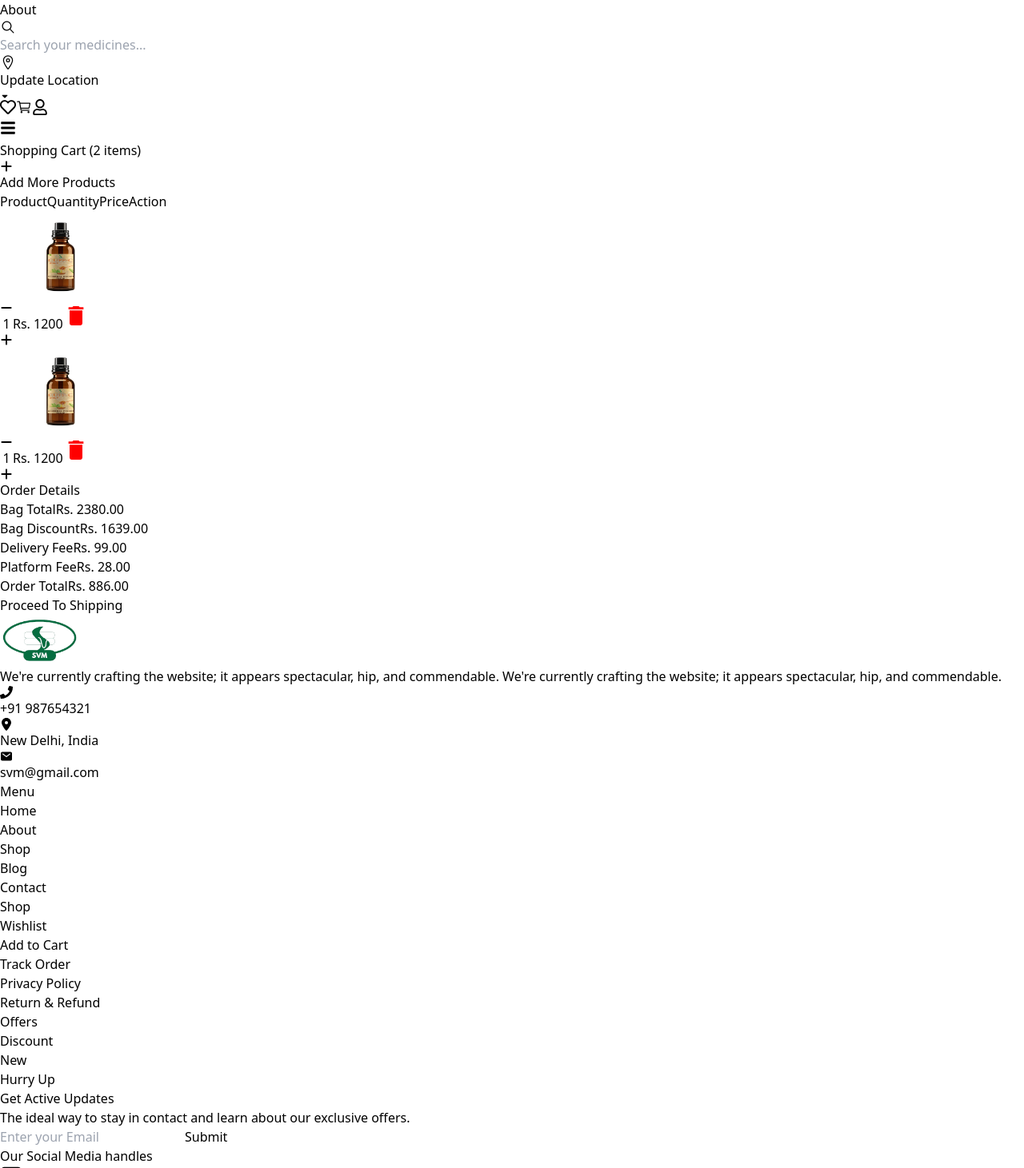
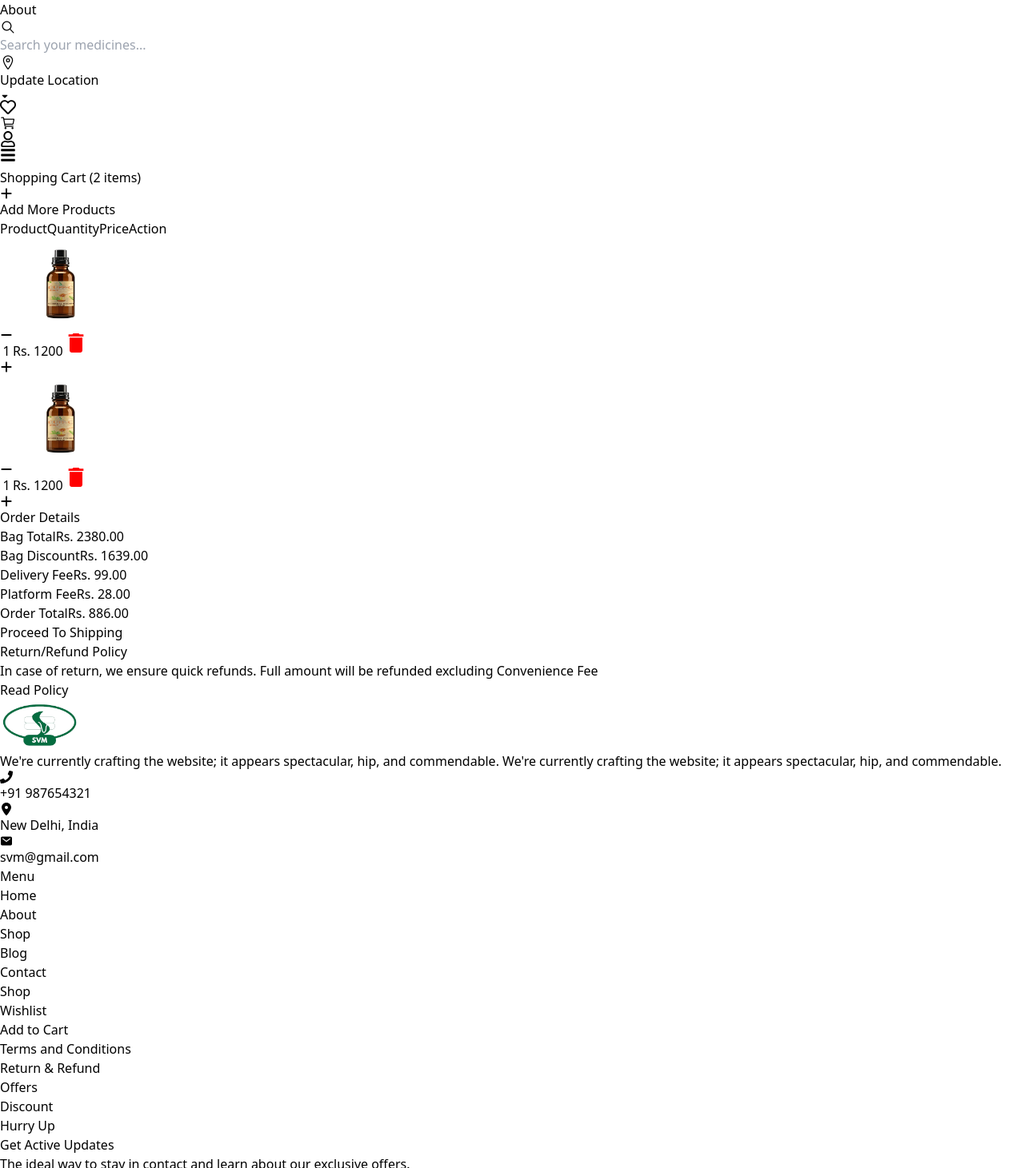
Before and after one commit to Diliate/svm-frontend, a Next.js app: page /cart in a window 1280 px wide. Shown: the part 249-1710 px from the top of the page at 80% size. Built offline with nearby package versions, Linux system fonts and the light colour scheme.

Commit message:
feat: Added link url in navbar and footer

```diff
--- a/src/app/cart/page.jsx
+++ b/src/app/cart/page.jsx
@@ -7,7 +7,7 @@ function Page() {
   return (
     <section className="px-20 pt-24 pb-10">
       <div className="flex items-center justify-center gap-10">
-        <div className="w-1/2">
+        <div className="w-1/2 h-screen">
           <div className="flex justify-between px-2 mb-5">
             <h1 className="text-2xl font-medium">Shopping Cart (2 items)</h1>
             <button className="flex items-center gap-1 text-[#6BA2C2] text-xl">
@@ -62,7 +62,9 @@ function Page() {
             </div>
           </div>
         </div>
-        <div className="w-[40%] bg-[#F7F7F7] p-5 mt-10">
+
+        <div className="w-[40%] h-screen">
+          <div className="bg-[#F7F7F7] p-5 mt-10">
             <div className="flex flex-col gap-5">
               <h2 className="text-3xl font-medium">Order Details</h2>
               <div className="flex justify-between text-xl">
@@ -90,6 +92,20 @@ function Page() {
               </button>
             </div>
           </div>
+
+          <div className="bg-[#F7F7F7] p-5 mt-10 flex flex-col gap-4">
+            <h2 className="text-3xl font-medium">Return/Refund Policy</h2>
+            <p>
+              In case of return, we ensure quick refunds. Full amount will be
+              refunded excluding Convenience Fee
+            </p>
+            <div className="flex justify-start">
+              <button className="text-[#6BA2C2] text-2xl font-medium">
+                Read Policy
+              </button>
+            </div>
+          </div>
+        </div>
       </div>
     </section>
   );
--- a/src/app/contact/page.jsx
+++ b/src/app/contact/page.jsx
@@ -5,7 +5,7 @@ import { IoLocationOutline } from "react-icons/io5";
 
 function page() {
   return (
-    <section className="p-10">
+    <section className="px-10 pt-32 pb-10">
       <div className="flex flex-col items-center justify-center">
         <div className="flex gap-10">
           <div className="flex flex-col gap-5 w-[430px] border-2 pl-10 py-5 rounded-2xl">
--- a/src/app/limitedoffer/page.jsx
+++ b/src/app/limitedoffer/page.jsx
@@ -82,7 +82,7 @@ const page = () => {
   };
 
   return (
-    <section>
+    <section className="pt-16">
       <div className="h-[430px] w-full relative overflow-hidden">
         <img src="/limited-offer.png" alt="offer" className="w-full" />
       </div>
--- a/src/app/offer/page.jsx
+++ b/src/app/offer/page.jsx
@@ -81,7 +81,7 @@ const page = () => {
   };
 
   return (
-    <section>
+    <section className="pt-16">
       <div className="h-[320px] w-full relative overflow-hidden">
         <video
           preload="none"
--- a/src/app/profile/customercare/page.jsx
+++ b/src/app/profile/customercare/page.jsx
@@ -48,7 +48,7 @@ const page = () => {
     },
   ];
   return (
-    <section className="p-10">
+    <section className="p-10 pt-20">
       <div className="flex flex-col items-center justify-center">
         <div className="w-[80%]">
           <h1 className="text-5xl font-semibold">Need Help with Orders?</h1>
--- a/src/app/profile/page.jsx
+++ b/src/app/profile/page.jsx
@@ -52,7 +52,7 @@ const page = () => {
   ];
 
   return (
-    <section className="bg-[#F7F7F7] p-10">
+    <section className="bg-[#F7F7F7] p-10 pt-20">
       <h1 className="mb-10 text-5xl font-semibold">Profile</h1>
       <div className="grid grid-cols-3 gap-10">
         {profileData.map((data, index) => (
--- a/src/app/profile/return/page.jsx
+++ b/src/app/profile/return/page.jsx
@@ -2,7 +2,7 @@ import React from "react";
 
 const page = () => {
   return (
-    <section className="p-10">
+    <section className="p-10 pt-20">
       <h1 className="text-4xl font-semibold text-center">
         Return and Refund Policy
       </h1>
--- a/src/app/profile/termsandconditions/page.jsx
+++ b/src/app/profile/termsandconditions/page.jsx
@@ -2,7 +2,7 @@ import React from "react";
 
 const page = () => {
   return (
-    <section className="p-10">
+    <section className="p-10 pt-20">
       <h1 className="text-4xl font-semibold text-center">
         Terms and Conditions
       </h1>
--- a/src/app/wishlist/page.jsx
+++ b/src/app/wishlist/page.jsx
@@ -3,7 +3,7 @@ import React from "react";
 
 function Page() {
   return (
-    <section className="p-10">
+    <section className="px-10 pt-20 pb-10">
       <h1 className="text-4xl font-semibold">Products Wishlist</h1>
       <div className="grid grid-cols-1 gap-10 mt-10 md:grid-cols-2 lg:grid-cols-3 xl:grid-cols-4">
         {Array.from({ length: 10 }, (_, index) => (
--- a/src/components/Footer.jsx
+++ b/src/components/Footer.jsx
@@ -1,4 +1,5 @@
 import Image from "next/image";
+import Link from "next/link";
 import React from "react";
 import { FaFacebookSquare, FaPhone, FaPinterestSquare } from "react-icons/fa";
 import { FaSquareInstagram } from "react-icons/fa6";
@@ -10,21 +11,22 @@ const Footer = () => {
     <footer>
       {/* Main Footer Container */}
       <div className="flex flex-col lg:flex-row justify-between px-5 lg:px-10 pt-10 pb-3 bg-[#F9F9EB]">
-
         {/* Logo and Contact Information */}
-        <div className="flex-1 flex flex-col gap-4 mb-8 lg:mb-0">
+        <div className="flex flex-col flex-1 gap-4 mb-8 lg:mb-0">
           <div className="flex items-center">
             <Image src="/svm-logo.png" alt="logo" height={100} width={100} />
           </div>
 
           {/* Text Container with Limited Width */}
           <div className="max-w-md">
-            <p className="text-base sm:text-lg text-justify">
-              We're currently crafting the website; it appears spectacular, hip, and commendable. We're currently crafting the website; it appears spectacular, hip, and commendable.
+            <p className="text-base text-justify sm:text-lg">
+              We're currently crafting the website; it appears spectacular, hip,
+              and commendable. We're currently crafting the website; it appears
+              spectacular, hip, and commendable.
             </p>
           </div>
 
-          <div className="flex flex-col gap-2 text-base sm:text-lg font-medium">
+          <div className="flex flex-col gap-2 text-base font-medium sm:text-lg">
             <span className="flex items-center gap-1">
               <FaPhone /> +91 987654321
             </span>
@@ -38,16 +40,26 @@ const Footer = () => {
         </div>
 
         {/* Links Sections */}
-        <div className="flex flex-col sm:flex-row gap-8 lg:gap-14 flex-1 mb-8 lg:mb-0">
+        <div className="flex flex-col flex-1 gap-8 mb-8 sm:flex-row lg:gap-14 lg:mb-0">
           {/* Menu */}
           <div>
             <h2 className="mb-3 text-xl font-bold">Menu</h2>
             <ul className="flex flex-col gap-3 text-base sm:text-lg">
-              <li className="cursor-pointer hover:text-[#004A06]">Home</li>
-              <li className="cursor-pointer hover:text-[#004A06]">About</li>
-              <li className="cursor-pointer hover:text-[#004A06]">Shop</li>
-              <li className="cursor-pointer hover:text-[#004A06]">Blog</li>
-              <li className="cursor-pointer hover:text-[#004A06]">Contact</li>
+              <Link href={"/"}>
+                <li className="cursor-pointer hover:text-[#004A06]">Home</li>
+              </Link>
+              <Link href={"/about"}>
+                <li className="cursor-pointer hover:text-[#004A06]">About</li>
+              </Link>
+              <Link href={"/shop"}>
+                <li className="cursor-pointer hover:text-[#004A06]">Shop</li>
+              </Link>
+              <Link href={"/blog"}>
+                <li className="cursor-pointer hover:text-[#004A06]">Blog</li>
+              </Link>
+              <Link href={"/contact"}>
+                <li className="cursor-pointer hover:text-[#004A06]">Contact</li>
+              </Link>
             </ul>
           </div>
 
@@ -55,11 +67,31 @@ const Footer = () => {
           <div>
             <h2 className="mb-3 text-xl font-bold">Shop</h2>
             <ul className="flex flex-col gap-3 text-base sm:text-lg">
-              <li className="cursor-pointer hover:text-[#004A06]">Wishlist</li>
-              <li className="cursor-pointer hover:text-[#004A06]">Add to Cart</li>
-              <li className="cursor-pointer hover:text-[#004A06]">Track Order</li>
-              <li className="cursor-pointer hover:text-[#004A06]">Privacy Policy</li>
-              <li className="cursor-pointer hover:text-[#004A06]">Return &amp; Refund</li>
+              <Link href={"/wishlist"}>
+                <li className="cursor-pointer hover:text-[#004A06]">
+                  Wishlist
+                </li>
+              </Link>
+              <Link href={"/cart"}>
+                <li className="cursor-pointer hover:text-[#004A06]">
+                  Add to Cart
+                </li>
+              </Link>
+              {/* <Link href={"/order"}>
+              <li className="cursor-pointer hover:text-[#004A06]">
+                Track Order
+              </li>
+              </Link> */}
+              <Link href={"/profile/termsandconditions"}>
+                <li className="cursor-pointer hover:text-[#004A06]">
+                  Terms and Conditions
+                </li>
+              </Link>
+              <Link href={"/profile/return"}>
+                <li className="cursor-pointer hover:text-[#004A06]">
+                  Return &amp; Refund
+                </li>
+              </Link>
             </ul>
           </div>
 
@@ -67,35 +99,58 @@ const Footer = () => {
           <div>
             <h2 className="mb-3 text-xl font-bold">Offers</h2>
             <ul className="flex flex-col gap-3 text-base sm:text-lg">
-              <li className="cursor-pointer hover:text-[#004A06]">Discount</li>
+              <Link href={"/offer"}>
+                <li className="cursor-pointer hover:text-[#004A06]">
+                  Discount
+                </li>
+              </Link>
+              {/* <Link href={"/new"}>
               <li className="cursor-pointer hover:text-[#004A06]">New</li>
-              <li className="cursor-pointer hover:text-[#004A06]">Hurry Up</li>
+              </Link> */}
+              <Link href={"/limitedoffer"}>
+                <li className="cursor-pointer hover:text-[#004A06]">
+                  Hurry Up
+                </li>
+              </Link>
             </ul>
           </div>
         </div>
 
         {/* Newsletter and Social Media */}
-        <div className="flex-1 flex flex-col gap-4">
+        <div className="flex flex-col flex-1 gap-4">
           <h2 className="text-2xl font-bold">Get Active Updates</h2>
           <p className="text-base sm:text-lg">
-            The ideal way to stay in contact and learn about our exclusive offers.
+            The ideal way to stay in contact and learn about our exclusive
+            offers.
           </p>
-          <div className="flex flex-col sm:flex-row items-center sm:items-start gap-2 sm:gap-0 px-5 py-1 border-2 border-black rounded-full">
+          <div className="flex items-center justify-center gap-2 px-3 py-1 border-2 border-black rounded-full sm:flex-row sm:items-start sm:gap-0">
             <input
               type="email"
               placeholder="Enter your Email"
-              className="w-full sm:w-auto flex-1 border-none outline-none px-3"
+              className="flex-1 w-full px-3 mt-[6px] bg-transparent border-none outline-none sm:w-auto"
             />
-            <button className="rounded-full bg-[#004A06] text-white px-5 py-2 mt-2 sm:mt-0 sm:ml-2">
+            <button className="rounded-full bg-[#004A06] text-white px-5 py-2 mt-2 sm:mt-0 sm:ml-2 hover:opacity-85 duration-200">
               Submit
             </button>
           </div>
           <p className="mt-4 text-base sm:text-lg">Our Social Media handles</p>
           <div className="flex gap-5">
-            <FaSquareInstagram size={28} className="cursor-pointer hover:text-[#004A06]" />
-            <FaFacebookSquare size={28} className="cursor-pointer hover:text-[#004A06]" />
-            <FaSquareXTwitter size={28} className="cursor-pointer hover:text-[#004A06]" />
-            <FaPinterestSquare size={28} className="cursor-pointer hover:text-[#004A06]" />
+            <FaSquareInstagram
+              size={28}
+              className="cursor-pointer hover:text-[#004A06]"
+            />
+            <FaFacebookSquare
+              size={28}
+              className="cursor-pointer hover:text-[#004A06]"
+            />
+            <FaSquareXTwitter
+              size={28}
+              className="cursor-pointer hover:text-[#004A06]"
+            />
+            <FaPinterestSquare
+              size={28}
+              className="cursor-pointer hover:text-[#004A06]"
+            />
           </div>
         </div>
       </div>
--- a/src/components/Navbar.jsx
+++ b/src/components/Navbar.jsx
@@ -36,10 +36,7 @@ const Navbar = () => {
   // Close dropdown when clicking outside
   useEffect(() => {
     const handleClickOutside = (event) => {
-      if (
-        dropdownRef.current &&
-        !dropdownRef.current.contains(event.target)
-      ) {
+      if (dropdownRef.current && !dropdownRef.current.contains(event.target)) {
         setActiveDropdown(null);
       }
     };
@@ -51,9 +48,9 @@ const Navbar = () => {
   }, [dropdownRef]);
 
   return (
-    <nav className="bg-white shadow-md fixed w-full z-50" ref={dropdownRef}>
-      <div className="max-w-7xl mx-auto px-4 sm:px-6 lg:px-8">
-        <div className="flex justify-between h-16 items-center">
+    <nav className="fixed z-50 w-full bg-white shadow-md" ref={dropdownRef}>
+      <div className="px-4 mx-auto max-w-7xl sm:px-6 lg:px-8">
+        <div className="flex items-center justify-between h-16">
           {/* Logo and Primary Navigation */}
           <div className="flex items-center">
             <Link href="/" className="cursor-pointer">
@@ -65,11 +62,11 @@ const Navbar = () => {
                 className="object-contain"
               />
             </Link>
-            <ul className="hidden md:flex ml-6 space-x-4">
+            <ul className="hidden ml-6 space-x-4 md:flex">
               {navLinks.map((link) => (
                 <li
                   key={link.name}
-                  className="relative group cursor-pointer transition duration-150 rounded-full px-3 py-2 font-medium text-lg flex items-center"
+                  className="relative flex items-center px-3 py-2 text-lg font-medium transition duration-150 rounded-full cursor-pointer group"
                 >
                   {link.subLinks ? (
                     <>
@@ -95,10 +92,7 @@ const Navbar = () => {
                             key={subLink.name}
                             className="px-4 py-2 hover:bg-gray-100"
                           >
-                            <Link
-                              href={subLink.href}
-                              className="block"
-                            >
+                            <Link href={subLink.href} className="block">
                               {subLink.name}
                             </Link>
                           </li>
@@ -119,16 +113,16 @@ const Navbar = () => {
           </div>
 
           {/* Search and Location */}
-          <div className="hidden md:flex items-center space-x-4">
-            <div className="flex items-center bg-gray-100 rounded-full py-2 px-4">
+          <div className="items-center hidden space-x-4 md:flex">
+            <div className="flex items-center px-4 py-2 bg-gray-100 rounded-full">
               <IoIosSearch size={20} className="text-gray-600" />
               <input
                 type="text"
                 placeholder="Search your medicines..."
-                className="ml-2 bg-transparent border-none focus:outline-none w-64"
+                className="w-64 ml-2 bg-transparent border-none focus:outline-none"
               />
             </div>
-            <div className="flex items-center space-x-1 cursor-pointer hover:bg-gray-100 rounded-full px-3 py-2">
+            <div className="flex items-center px-3 py-2 space-x-1 rounded-full cursor-pointer hover:bg-gray-100">
               <IoLocationOutline size={20} className="text-gray-600" />
               <span className="text-lg font-medium">Update Location</span>
               <FaSortDown size={12} />
@@ -137,20 +131,29 @@ const Navbar = () => {
 
           {/* Icons */}
           <div className="flex items-center space-x-3">
-            <div className="hidden md:flex space-x-3">
-              <button className="p-2 rounded-full hover:bg-[#004A06] hover:text-white transition duration-150">
+            <div className="hidden space-x-3 md:flex">
+              <Link
+                href={"/wishlist"}
+                className="p-2 rounded-full hover:bg-[#004A06] hover:text-white transition duration-150"
+              >
                 <FaRegHeart size={20} />
-              </button>
-              <button className="p-2 rounded-full hover:bg-[#004A06] hover:text-white transition duration-150">
+              </Link>
+              <Link
+                href={"/cart"}
+                className="p-2 rounded-full hover:bg-[#004A06] hover:text-white transition duration-150"
+              >
                 <IoCartOutline size={20} />
-              </button>
-              <button className="p-2 rounded-full hover:bg-[#004A06] hover:text-white transition duration-150">
+              </Link>
+              <Link
+                href={"/profile"}
+                className="p-2 rounded-full hover:bg-[#004A06] hover:text-white transition duration-150"
+              >
                 <FaRegUser size={20} />
-              </button>
+              </Link>
             </div>
 
             {/* Mobile Menu Button */}
-            <div className="md:hidden flex items-center">
+            <div className="flex items-center md:hidden">
               <button
                 onClick={toggleMobileMenu}
                 className="p-2 rounded-md focus:outline-none focus:ring-2 focus:ring-inset focus:ring-[#004A06]"
@@ -165,8 +168,8 @@ const Navbar = () => {
 
       {/* Mobile Menu */}
       {mobileMenuOpen && (
-        <div className="md:hidden bg-white shadow-md">
-          <ul className="flex flex-col space-y-2 px-4 py-2">
+        <div className="bg-white shadow-md md:hidden">
+          <ul className="flex flex-col px-4 py-2 space-y-2">
             {navLinks.map((link) => (
               <li key={link.name} className="cursor-pointer">
                 {link.subLinks ? (
@@ -180,7 +183,9 @@ const Navbar = () => {
                       {link.name}
                       <FaSortDown
                         className={`transform transition-transform duration-150 ${
-                          activeDropdown === link.name ? "rotate-180" : "rotate-0"
+                          activeDropdown === link.name
+                            ? "rotate-180"
+                            : "rotate-0"
                         }`}
                       />
                     </button>
@@ -192,10 +197,7 @@ const Navbar = () => {
                             key={subLink.name}
                             className="hover:bg-[#004A06] hover:text-white rounded-full px-3 py-2"
                           >
-                            <Link
-                              href={subLink.href}
-                              className="block"
-                            >
+                            <Link href={subLink.href} className="block">
                               {subLink.name}
                             </Link>
                           </li>
@@ -214,21 +216,30 @@ const Navbar = () => {
               </li>
             ))}
             {/* Additional Mobile Menu Items (e.g., Location, Icons) */}
-            <li className="flex items-center space-x-1 cursor-pointer hover:bg-gray-100 rounded-full px-3 py-2">
+            <li className="flex items-center px-3 py-2 space-x-1 rounded-full cursor-pointer hover:bg-gray-100">
               <IoLocationOutline size={20} className="text-gray-600" />
               <span className="text-lg font-medium">Update Location</span>
               <FaSortDown size={12} />
             </li>
             <li className="flex space-x-3">
-              <button className="p-2 rounded-full hover:bg-[#004A06] hover:text-white transition duration-150">
+              <Link
+                href={"/wishlist"}
+                className="p-2 rounded-full hover:bg-[#004A06] hover:text-white transition duration-150"
+              >
                 <FaRegHeart size={20} />
-              </button>
-              <button className="p-2 rounded-full hover:bg-[#004A06] hover:text-white transition duration-150">
+              </Link>
+              <Link
+                href={"/cart"}
+                className="p-2 rounded-full hover:bg-[#004A06] hover:text-white transition duration-150"
+              >
                 <IoCartOutline size={20} />
-              </button>
-              <button className="p-2 rounded-full hover:bg-[#004A06] hover:text-white transition duration-150">
+              </Link>
+              <Link
+                href={"/profile"}
+                className="p-2 rounded-full hover:bg-[#004A06] hover:text-white transition duration-150"
+              >
                 <FaRegUser size={20} />
-              </button>
+              </Link>
             </li>
           </ul>
         </div>
```
Lines whose indentation alone changed are shown as unchanged.
